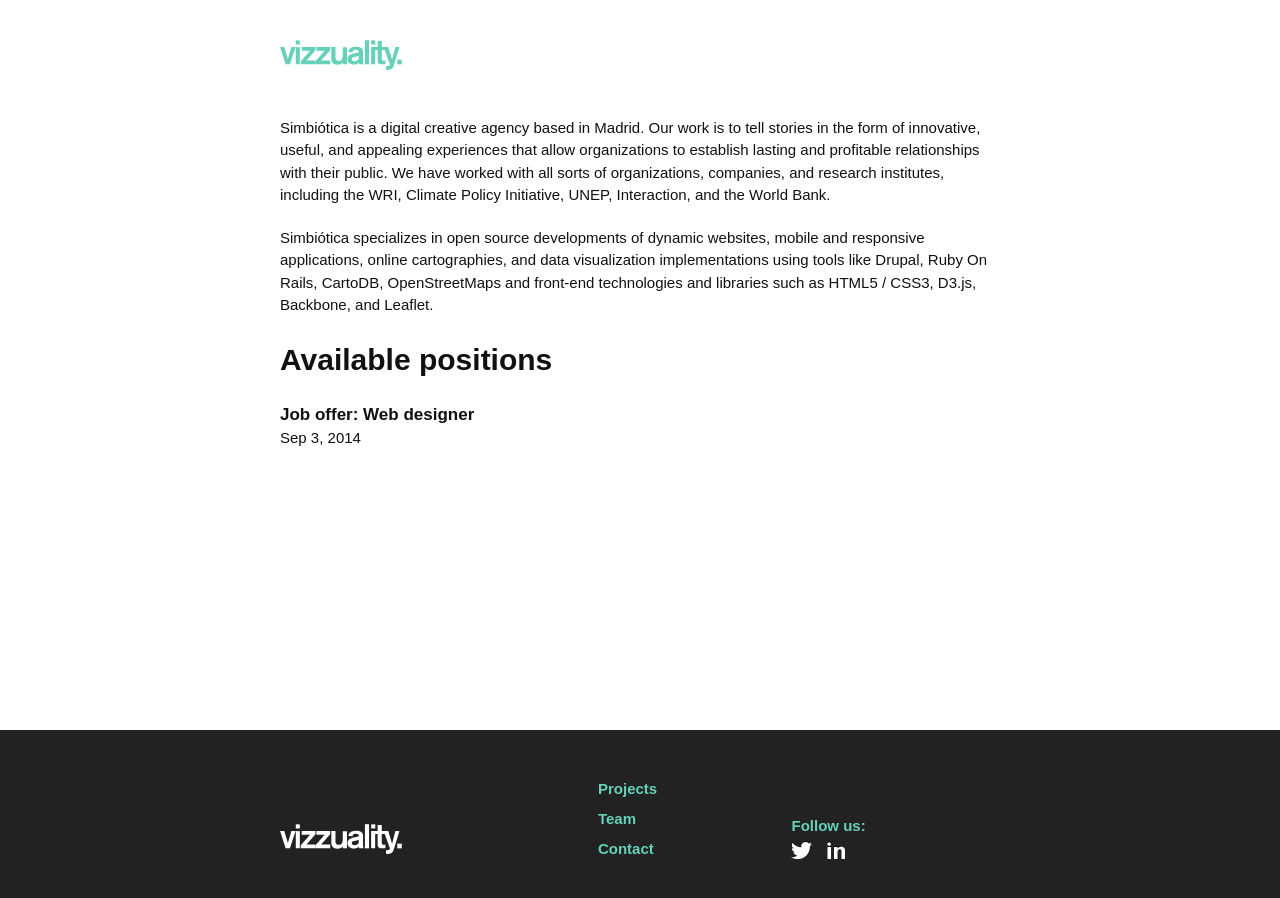
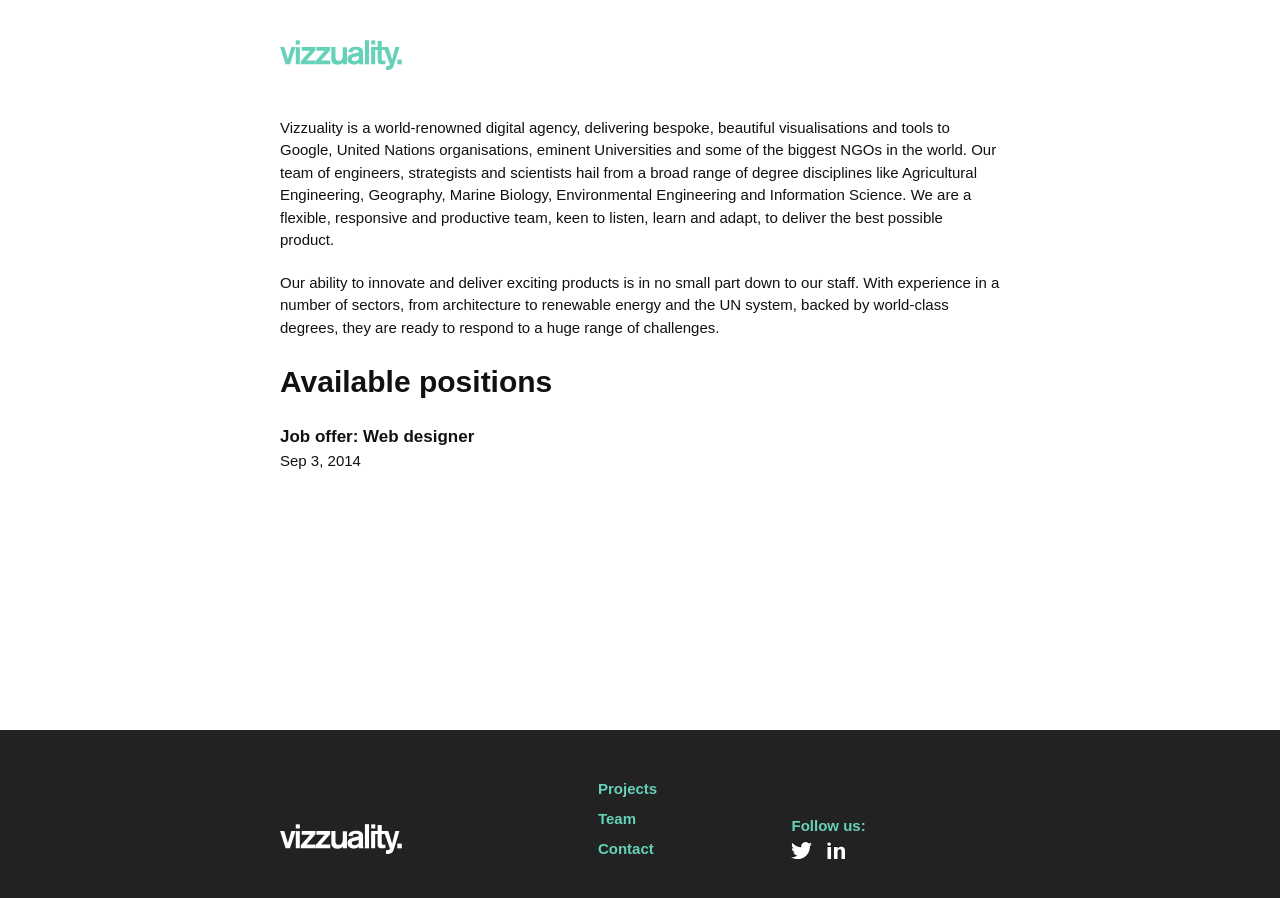
Before and after one commit to sergioestella/job-offers, a Jekyll site: the page built from index.html, in a window 1280 px wide. Built offline with Jekyll 4.4.1, drawn with Linux system fonts in a browser that asks for light colours.

Commit message:
Update default.html

```diff
--- a/_layouts/default.html
+++ b/_layouts/default.html
@@ -9,10 +9,8 @@
 
     <div class="page-content">
       <div class="wrapper">
-        <p>Simbiótica is a digital creative agency based in Madrid. Our work is to tell stories in the form of innovative, useful, and appealing experiences that allow organizations to establish lasting and profitable relationships with their public. We have worked with all sorts of organizations, companies, and research institutes, including the WRI, Climate Policy Initiative, UNEP, Interaction, and the World Bank.</p>
-
-        <p>Simbiótica specializes in open source developments of dynamic websites, mobile and responsive applications, online cartographies, and data visualization implementations using tools like Drupal, Ruby On Rails, CartoDB, OpenStreetMaps and front-end technologies and libraries such as HTML5 / CSS3, D3.js, Backbone, and Leaflet.</p>
-
+        <p>Vizzuality is a world-renowned digital agency, delivering bespoke, beautiful visualisations and tools to Google, United Nations organisations, eminent Universities and some of the biggest NGOs in the world. Our team of engineers, strategists and scientists hail from a broad range of degree disciplines like Agricultural Engineering, Geography, Marine Biology, Environmental Engineering and Information Science. We are a flexible, responsive and productive team, keen to listen, learn and adapt, to deliver the best possible product.</p>
+        <p>Our ability to innovate and deliver exciting products is in no small part down to our staff. With experience in a number of sectors, from architecture to renewable energy and the UN system, backed by world-class degrees, they are ready to respond to a huge range of challenges.</p>
         {{ content }}
       </div>
     </div>
```
